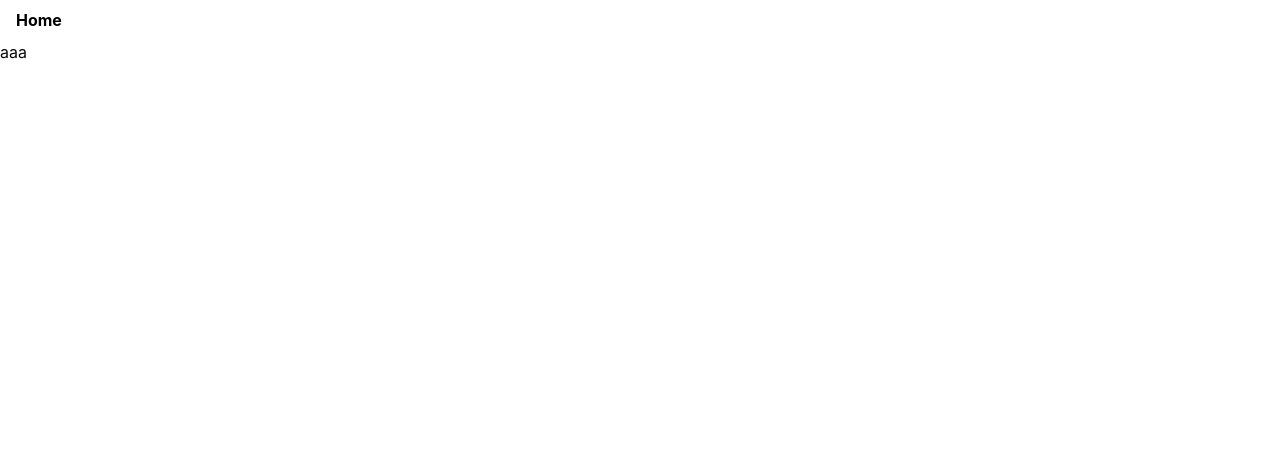
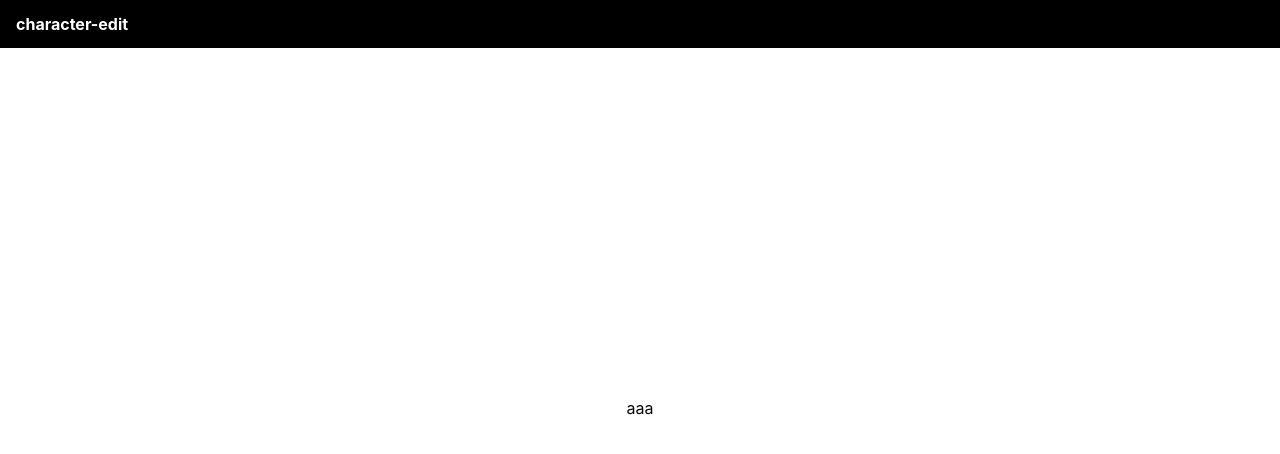
Before and after one commit to Grupo-LADA/character-editor, a React (Vite) app: page / in a window 1280 px wide. Shown: the top 454 px of the page. Built offline with nearby package versions, Linux system fonts and the light colour scheme.

Commit message:
refactor: components

```diff
--- a/src/components/shared/navigation/Navbar/Navbar.tsx
+++ b/src/components/shared/navigation/Navbar/Navbar.tsx
@@ -2,11 +2,11 @@ import { Link } from '@tanstack/react-router'
 
 export default function Navbar() {
   return (
-    <header className="flex justify-between gap-2 bg-white p-2 text-black">
+    <header className="fixed flex h-12 w-full items-center justify-between gap-2 bg-black px-4 text-white">
       <nav className="flex flex-row">
-        <div className="px-2 font-bold">
-          <Link to="/">Home</Link>
-        </div>
+        <Link to="/" className="font-bold">
+          character-edit
+        </Link>
       </nav>
     </header>
   )
--- /dev/null
+++ b/src/layouts/HomeLayout/HomeLayout.tsx
@@ -0,0 +1,13 @@
+import type { ReactNode } from 'react'
+
+interface HomeLayoutProps {
+  children: ReactNode
+}
+
+export default function HomeLayout({ children }: HomeLayoutProps) {
+  return (
+    <main className="flex min-h-screen items-center justify-center px-4 pt-16 pb-12">
+      {children}
+    </main>
+  )
+}
--- /dev/null
+++ b/src/layouts/HomeLayout/index.ts
@@ -0,0 +1,3 @@
+import HomeLayout from './HomeLayout'
+
+export default HomeLayout
--- a/src/routes/index.tsx
+++ b/src/routes/index.tsx
@@ -1,9 +1,10 @@
 import { createFileRoute } from '@tanstack/react-router'
+import HomeLayout from '@/layouts/HomeLayout'
 
 export const Route = createFileRoute('/')({
   component: App,
 })
 
 function App() {
-  return <div className="flex min-h-screen text-center">aaa</div>
+  return <HomeLayout>aaa</HomeLayout>
 }
```
